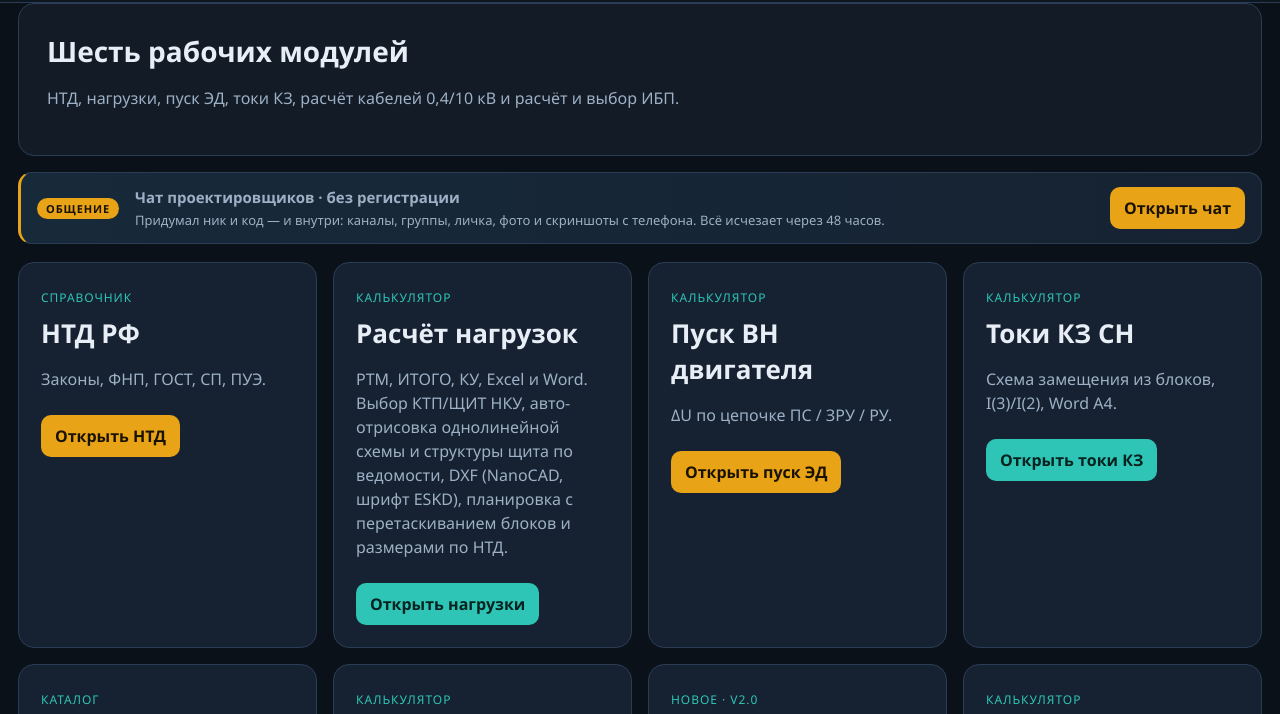
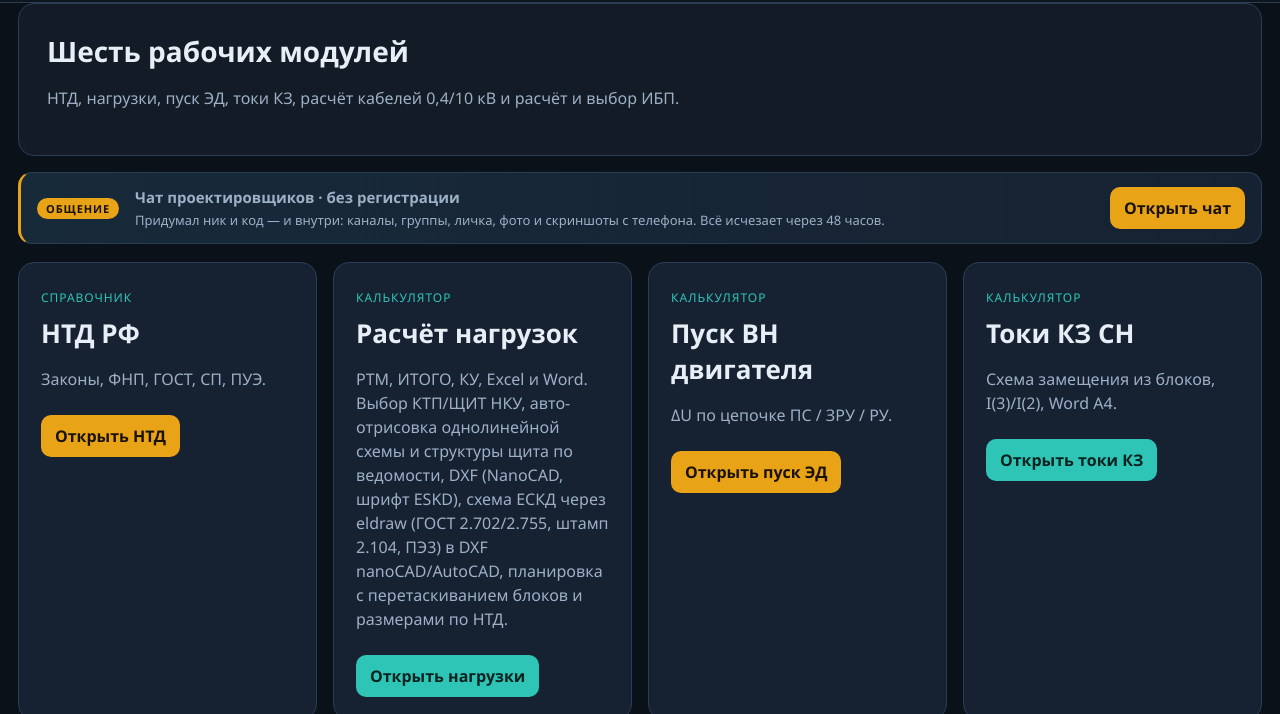
Before and after one commit to Pafnusha/ntd-neftegaz-electro, a plain HTML site: page index.html in a window 1280 px wide. Shown: the part 69-783 px from the top of the page. Drawn offline with Linux system fonts and the light colour scheme.

Commit message:
docs: раздел ЕСКД eldraw в README и карточка нагрузок на главной

```diff
--- a/index.html
+++ b/index.html
@@ -42,7 +42,7 @@
     </a>
     <div class="choice-grid">
       <a class="choice" href="ntd.html"><span class="choice-kicker">Справочник</span><h3>НТД РФ</h3><p>Законы, ФНП, ГОСТ, СП, ПУЭ.</p><span class="choice-btn">Открыть НТД</span></a>
-      <a class="choice choice-alt" href="loads.html"><span class="choice-kicker">Калькулятор</span><h3>Расчёт нагрузок</h3><p>РТМ, ИТОГО, КУ, Excel и Word. Выбор КТП/ЩИТ НКУ, авто-отрисовка однолинейной схемы и структуры щита по ведомости, DXF (NanoCAD, шрифт ESKD), планировка с перетаскиванием блоков и размерами по НТД.</p><span class="choice-btn">Открыть нагрузки</span></a>
+      <a class="choice choice-alt" href="loads.html"><span class="choice-kicker">Калькулятор</span><h3>Расчёт нагрузок</h3><p>РТМ, ИТОГО, КУ, Excel и Word. Выбор КТП/ЩИТ НКУ, авто-отрисовка однолинейной схемы и структуры щита по ведомости, DXF (NanoCAD, шрифт ESKD), схема ЕСКД через eldraw (ГОСТ 2.702/2.755, штамп 2.104, ПЭ3) в DXF nanoCAD/AutoCAD, планировка с перетаскиванием блоков и размерами по НТД.</p><span class="choice-btn">Открыть нагрузки</span></a>
       <a class="choice" href="start.html"><span class="choice-kicker">Калькулятор</span><h3>Пуск ВН двигателя</h3><p>ΔU по цепочке ПС / ЗРУ / РУ.</p><span class="choice-btn">Открыть пуск ЭД</span></a>
       <a class="choice choice-alt" href="sc.html"><span class="choice-kicker">Калькулятор</span><h3>Токи КЗ СН</h3><p>Схема замещения из блоков, I(3)/I(2), Word A4.</p><span class="choice-btn">Открыть токи КЗ</span></a>
       <a class="choice" href="katalog-ned.html"><span class="choice-kicker">Каталог</span><h3>NED-Plagum</h3><p>Марки SN 6–35 кВ, 0,66/1 кВ ЭПР, КУМ, SERVO/КГНт. Таблицы сечений и токов из базы расчёта.</p><span class="choice-btn">Открыть каталог</span></a>
```
Also changed, not shown: README.md.
